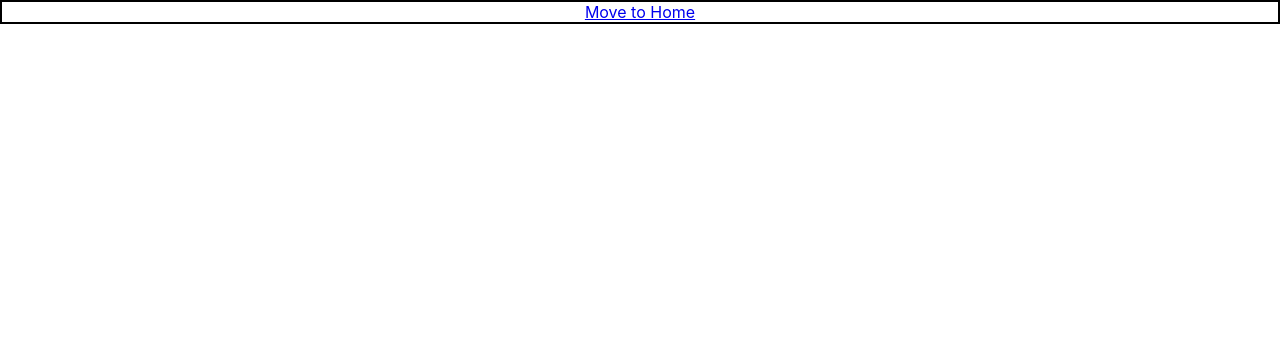
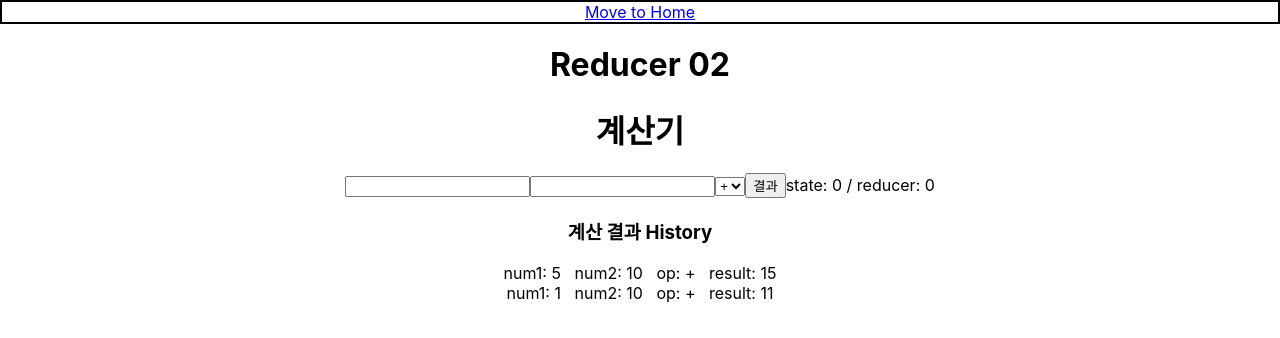
Before and after one commit to Danpyeon/reactStudy, a React (Create React App) app: page /red02 in a window 1280 px wide. Before the commit this address had no page. Shown: the top 338 px of the page. Built offline with nearby package versions, Linux system fonts and the light colour scheme.

Commit message:
Feat: 안 되길래 그냥 강사 님 코드 복붙

```diff
--- a/src/App.js
+++ b/src/App.js
@@ -18,6 +18,7 @@
 import BoardView from './comp/board/board_view'
 import BoardModify from './comp/board/board_modify'
 import Red01 from './comp/red/Red01'
+import Red02 from './comp/red/Red02'
 
 
 function App() {
@@ -44,6 +45,7 @@
           <Route path={"/boardView"} element={<BoardView />} />
           <Route path={"/boardModify"} element={<BoardModify />} />
           <Route path={"/red01"} element={<Red01 />} />
+          <Route path={"/red02"} element={<Red02 />} />
         </Routes>
       </BrowserRouter>
     </div>
@@ -72,7 +74,8 @@
       <Link to="/boardLogin">게시판 로그인</Link> <br />
 
       <h4>Red</h4>
-      <Link to="red01">Reducer 01</Link>
+      <Link to="red01">Reducer 01</Link><br />
+      <Link to="red02">Reducer 02</Link>
     </div>
   )
 }
--- /dev/null
+++ b/src/comp/red/Red02.js
@@ -0,0 +1,138 @@
+import { useReducer, useRef, useState } from "react"
+
+// Object라는 개념 잘 알아야 됩니다.
+// Object => KEY: Array=> Object
+
+//Back이랑 Front랑 주고 받을 때, 기본적으로 Object하고 Array를 많이 사용하기 때문.
+function reducerResult(status, action) {
+    console.log('red: ', status);
+    console.log('action: ', action);
+
+
+    switch(action.op) {
+        case "+":
+            return action.num1+action.num2;
+        case "-":
+            return action.num1-action.num2;
+        case "*":
+            return action.num1*action.num2;
+        case "/":
+            return action.num1/action.num2;
+    }
+
+    return status;
+}
+
+function reducerHistory(state, action) {
+    console.log(state);
+    console.log(action);
+
+    let res = 0;
+    switch(action.op) {
+        case "+":
+            res = action.num1+action.num2;
+            break;
+        case "-":
+            res = action.num1-action.num2;
+            break;
+        case "*":
+            res = action.num1*action.num2;
+            break;
+        case "/":
+            res = action.num1/action.num2;
+            break;
+    }
+
+    let obj = {...action, 'result': res};
+    if(action.type ==='add') {
+        //[...state, action] <= [...이전 값, 추가 값] => 맨 뒤에 추각
+        //[action, ...state] <= [추가 값, ...이전 값] => 맨 앞에 추가
+        state.push(obj);
+        return [...state, obj];
+    }
+
+
+    return state;
+}
+
+
+export default function Red02() {
+
+    const [result, setResult] = useState(0);
+    const [result2, setResult2] = useReducer(reducerResult, 0);
+    const [histroy, setHistory] = useReducer(reducerHistory, [
+        {num1: 5, num2: 10, op:'+', result: 15},
+        {num1: 1, num2: 10, op:'+', result: 11}
+    ]);
+
+    const num1 = useRef(0);
+    const num2 = useRef(0);
+    const op = useRef();
+
+    function resultCalc() {
+        const cal1 = Number(num1.current.value);
+        const cal2 = Number(num2.current.value);
+
+        switch(op.current.value) {
+            case "+":
+             setResult(cal1+cal2);
+             break;
+            case "+":
+                setResult(cal1-cal2);
+                break;
+            case "*":
+                setResult(cal1*cal2);
+                break;
+            case "/":
+                setResult(cal1/cal2);
+                break;
+        }
+    }
+
+    return (
+        <div>
+            <h1>Reducer 02</h1>
+            <h1>계산기</h1>
+            <input type="text" ref={num1}/>
+            <input type="text" ref={num2} />
+            <select ref={op}>
+                <option value="+">+</option>
+                <option value="-">-</option>
+                <option value="*">*</option>
+                <option value="/">/</option>
+            </select>
+            <input type="button" value="결과" onClick={() => {
+                resultCalc();
+
+                const cal1 = Number(num1.current.value);
+                const cal2 = Number(num2.current.value);
+                const op1 = op.current.value;
+
+                const send = {
+                    'num1': cal1,
+                    'num2': cal2,
+                    'op': op1,
+                    'type': 'add' //리스트 추가 하겠다.
+                };
+
+                setHistory(send);
+                setResult2(send);
+            }} />
+            state: {result} / reducer: {result2}
+            <h3>계산 결과 History</h3>
+            {/* {num1: 5, num2: 10, op:'+', result: 15},
+            {num1: 1, num2: 10, op:'+', result: 11} */}
+
+            {histroy.map(
+                (item, index) => (
+                    <div key={index}>
+                        <span>num1: {item.num1}</span>&nbsp;&nbsp;&nbsp;
+                        <span>num2: {item.num2}</span>&nbsp;&nbsp;&nbsp;
+                        <span>op: {item.op}</span>&nbsp;&nbsp;&nbsp;
+                        <span>result: {item.result}</span>
+                    </div>
+                )
+            )}
+        </div>
+    )
+}
```
